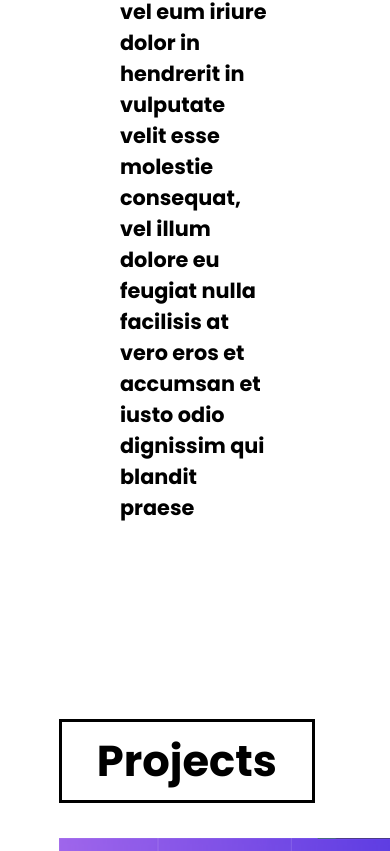
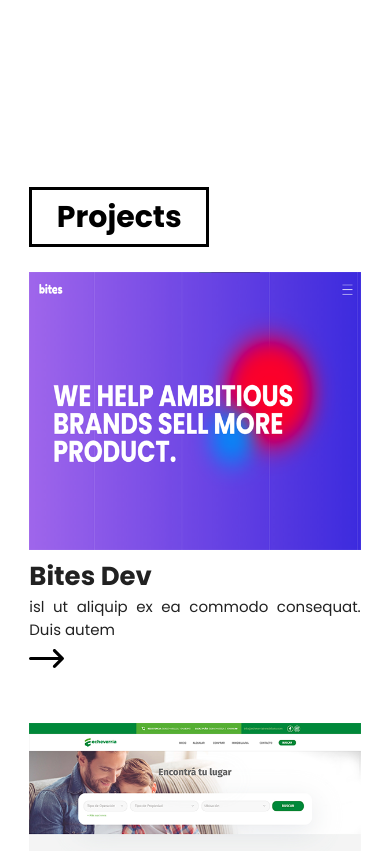
Before and after one commit to nlukestik/MyPortfolio, a React (Create React App) app: page / in a window 390 px wide. Shown: the part 1149-2000 px from the top of the page. Built offline with nearby package versions, Linux system fonts and the light colour scheme.

Commit message:
Some responsiveness added.

```diff
--- a/src/App.jsx
+++ b/src/App.jsx
@@ -9,7 +9,7 @@ import AboutMe from './components/AboutMe.jsx'
 import Projects from './components/Projects.jsx'
 import Contact from './components/Contact.jsx'
 
-const useStyles = makeStyles({
+const useStyles = makeStyles((theme) => ({
 	home: {
 		display: "flex",
 		alignItems: "center",
@@ -21,13 +21,15 @@ const useStyles = makeStyles({
     backgroundPosition: "115px 90px",
 	},
 	section : {
-		margin: "10rem auto",
+		margin: "11rem auto",
     flexWrap: "wrap",
     boxSizing: "border-box",
-		width: "70%",
-    maxWidth: "65em"
+    maxWidth: "70%",
+		[theme.breakpoints.down('sm')]: {
+			maxWidth: "85%",
+		},
 	},
-})
+}))
 
 export default function App() {
 	const classes = useStyles()
@@ -44,18 +46,18 @@ export default function App() {
 
 
       <div className={classes.section}>
-				<AboutMe id="aboutMe" />
+				<AboutMe />
 			</div>
 
 			{/* <div className={classes.section}>
-      	<Skills id="skills" />
+      	<Skills />
 			</div> */}
 
       <div className={classes.section}>
-				<Projects id="projects"/>
+				<Projects />
 			</div>
 
-			<Contact id="contact"/>
+			<Contact />
 
       <BackToTop />
 
--- a/src/components/AboutMe.jsx
+++ b/src/components/AboutMe.jsx
@@ -3,29 +3,24 @@ import { makeStyles } from '@material-ui/core/styles'
 import SectionTitle from './SectionTitle';
 
 const useStyles = makeStyles((theme) => ({
-	// root : {
-	// 	margin: "10rem auto",
-  //   flexWrap: "wrap",
-  //   boxSizing: "border-box",
-	// 	width: "70%",
-  //   maxWidth: "65em"
-	// },
-	// title : {
-	// 	display: "inline-grid",
-  //   alignItems: "center",
-  //   textAlign: "center",
-  //   minWidth: "5.8em",
-  //   minHeight: "1.8em",
-	// 	fontSize: "2.7em",
-	// 	border: "3px solid black"
-	// },
 	text : {
-		width: "55%",
 		margin: "2em auto",
 		justifyContent: "center",
 		fontWeight: "bold",
 		fontSize: "1.3em",
-		textAlign: "left"
+		textAlign: "left",
+		[theme.breakpoints.down('sm')]: {
+			margin: "10px auto",
+			justifyContent: "left",
+			textAlign: "justify",
+			fontSize: 18,
+		},
+		[theme.breakpoints.between('sm','md')]: {
+			width: "60%",
+		},
+		[theme.breakpoints.up('lg')]: {
+			width: "55%",
+		},
 	},
 }));
 
@@ -33,7 +28,7 @@ export default function AboutMe(props) {
 	const classes = useStyles()
 
 	return(
-		<section id={props.id}>
+		<div id="aboutMe">
 
 			<SectionTitle title="About me" />
 
@@ -44,6 +39,6 @@ export default function AboutMe(props) {
 			</p>
 
 
-		</section>
+		</div>
 	)
 }
--- a/src/components/Contact.jsx
+++ b/src/components/Contact.jsx
@@ -20,22 +20,39 @@ const useStyles = makeStyles((theme) => ({
 		padding: "2em 7em 3em",
 		border: "8px solid #09DBA9",
 		background: "white",
+		[theme.breakpoints.down('sm')]: {
+			width: "80%",
+			padding: "1em 2em 1.5em"
+		},
+		[theme.breakpoints.between('sm','md')]: {
+			width: "50%",
+			padding: "1.5em 4em 2.5em"
+		},
+		[theme.breakpoints.up('lg')]: {
+			width: "30%",
+		},
 	},
 	formTitle: {
 		fontWeight: "bold",
-    fontSize: "1.5em",
+    fontSize: "1.2em",
 		justifyContent: "center",
 		textAlign: "center",
+		[theme.breakpoints.between('sm','md')]: {
+			// fontSize: 14,
+		},
 	},
 	formEmail: {
 		display: "flex",
 		marginBottom:"1em",
 		justifyContent: "center",
 		background: "#09DBA9",
-		border: "2px solid black"
+		border: "2px solid black",
 	},
 	email: {
 		padding: "1em",
+		[theme.breakpoints.down('xs')]: {
+			fontSize: 11
+		},
 	},
 	formButtons: {
 
@@ -53,7 +70,24 @@ const useStyles = makeStyles((theme) => ({
 		minWidth: "0",
 		marginLeft: "1em",
 		padding:"0",
-	}
+		[theme.breakpoints.down('xs')]: {
+			display: "none"
+		},
+	},
+
+
+	// [theme.breakpoints.down('sm')]: {
+	// 	margin: "10px auto",
+	// 	justifyContent: "left",
+	// 	textAlign: "justify",
+	// 	fontSize: 18,
+	// },
+	// [theme.breakpoints.between('sm','md')]: {
+	// 	width: "60%",
+	// },
+	// [theme.breakpoints.up('lg')]: {
+	// 	width: "55%",
+	// },
 }));
 
 export default function Contact() {
@@ -105,13 +139,13 @@ export default function Contact() {
 
 					<Grid container spacing={2} className={classes.formButtons}>
 
-						<Grid item lg={6} md={6} sm={12} style={{display: "flex"}}>
+						<Grid item sm={6} xs={12} style={{display: "flex"}}>
 								<a className={classes.cvButtons} href="CV-Nicolas-Lukestik.pdf" download >
 									<code>CV (Spanish)</code>
 								</a>
 						</Grid>
 
-						<Grid item lg={6} md={6} sm={12} style={{display: "flex"}}>
+						<Grid item sm={6} xs={12} style={{display: "flex"}}>
 								<a className={classes.cvButtons} href="Resume-Nicolas-Lukestik.pdf" download>
 									<code>Resume (English)</code>
 								</a>
--- a/src/components/ProjectCard.jsx
+++ b/src/components/ProjectCard.jsx
@@ -7,19 +7,25 @@ const useStyles = makeStyles((theme) => ({
   card : {
     boxShadow: "none",
     borderRadius: "0",
-    minWidth: "31.5em",
-    marginLeft: "3%"
+    // marginLeft: "3%",
   },
   title : {
     margin: "0.3em 0 0",
-    color: "black",
-    fontSize: "2.4em",
+    fontSize: 35,
+		fontWeight: 700,
+		lineHeight: 1.4,
+		[theme.breakpoints.down('md')]: {
+			fontSize: 26,
+		},
   },
   text : {
     margin: "0",
-    color: "black",
-    fontSize: "19px",
-  }
+    fontSize: 19,
+		textAlign: "justify",
+		[theme.breakpoints.down('md')]: {
+			fontSize: 15,
+		},
+  },
 
 }));
 
@@ -39,9 +45,9 @@ export default function ProjectCard(props) {
 
         <CardContent style={{padding: "0"}}>
 
-          <h2 className={classes.title}>
-            {props.title}
-          </h2>
+					<h2 className={classes.title}>
+						{props.title}
+					</h2>
 
           <p className={classes.text}>
             {props.text}
--- a/src/components/Projects.jsx
+++ b/src/components/Projects.jsx
@@ -20,13 +20,13 @@ export default function Projects(props) {
   // const classes = useStyles()
 
 	return(
-    <section id={props.id}>
+    <section id="projects">
 
 			<SectionTitle title="Projects" />
 
       {/* <div className={classes.cardsContainer}> */}
 
-			<Grid container spacing={4}>
+			<Grid container spacing={5}>
 
         <Grid item sm={6} xs={12}>
           <ProjectCard
@@ -34,7 +34,7 @@ export default function Projects(props) {
             title="Bites Dev"
             text="isl ut aliquip ex ea commodo consequat. Duis autem"
             alt="Bites Dev"
-            marginLeft="0"
+            // marginLeft="0"
           />
         </Grid>
 
--- a/src/components/SectionTitle.jsx
+++ b/src/components/SectionTitle.jsx
@@ -8,8 +8,14 @@ const useStyles = makeStyles((theme) => ({
     textAlign: "center",
     minWidth: "5.8em",
     minHeight: "1.8em",
-		fontSize: "2.7em",
-		border: "3px solid black"
+		fontSize: 43.2,
+		border: "3px solid black",
+		[theme.breakpoints.down('sm')]: {
+			fontSize: 30,
+		},
+		[theme.breakpoints.between('sm','md')]: {
+			fontSize: 35,
+		},
 	},
 
 }));
@@ -19,7 +25,9 @@ export default function SectionTitle(props) {
 
 	return(
     <>
-			<h1 className={classes.title}>{props.title}</h1>
+			<h1 className={classes.title}>
+				{props.title}
+			</h1>
 		</>
   )
 }
--- a/src/index.css
+++ b/src/index.css
@@ -33,29 +33,6 @@ code {
 }
 */
 
-.lineX {
-  position: absolute;
-
-  height: 2px;
-  width: 100%;
-  /* margin: 5em 0; */
-  background: rgba(0, 0, 0, 0.2);
-  /* border-top: 2px solid rgba(0, 0, 0, 0.08); */
-  z-index: 0;
-}
-
-.lineY {
-  position: absolute;
-  top: 0;
-  width: 2px;
-  height: 70%;
-  /* margin: 5em 0; */
-  background: rgba(0, 0, 0, 0.2);
-  /* border-left: 2px solid rgba(0, 0, 0, 0.08); */
-  z-index: 0;
-}
-
-
 /* NAVBAR */
 .navToolbar {
   max-width: 1300px;
--- a/src/themeConfig.js
+++ b/src/themeConfig.js
@@ -1,11 +1,11 @@
 import { createTheme } from '@material-ui/core/styles'
 
 const myTheme = createTheme({
-  palette: {
+  palette : {
     // background: {
     //   default: "#656565"
     // },
-    primary: {
+    primary : {
       light: "#0CF78F",
       main: "#09DBA9",
       dark: "#0A2626"
@@ -17,7 +17,15 @@ const myTheme = createTheme({
     //   hint: "rgba(0, 0, 0, 0.38)"
     // }
 
-  }
+  },
+	typography : {
+		fontFamily: [
+			'Poppins',
+			'Helvetica',
+			'Arial',
+			'sans-serif',
+		].join(','),
+	}
 })
 
 export default myTheme
```
